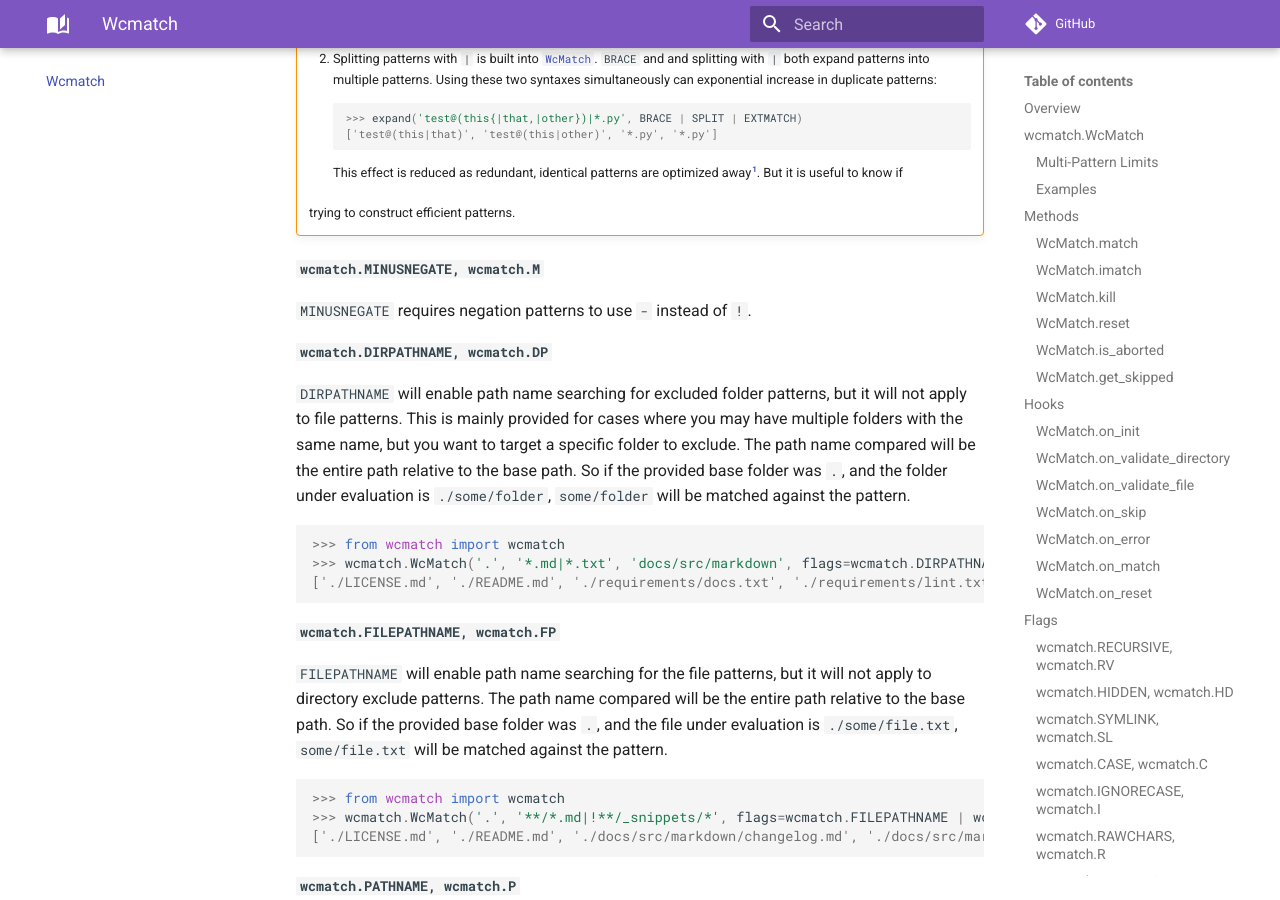
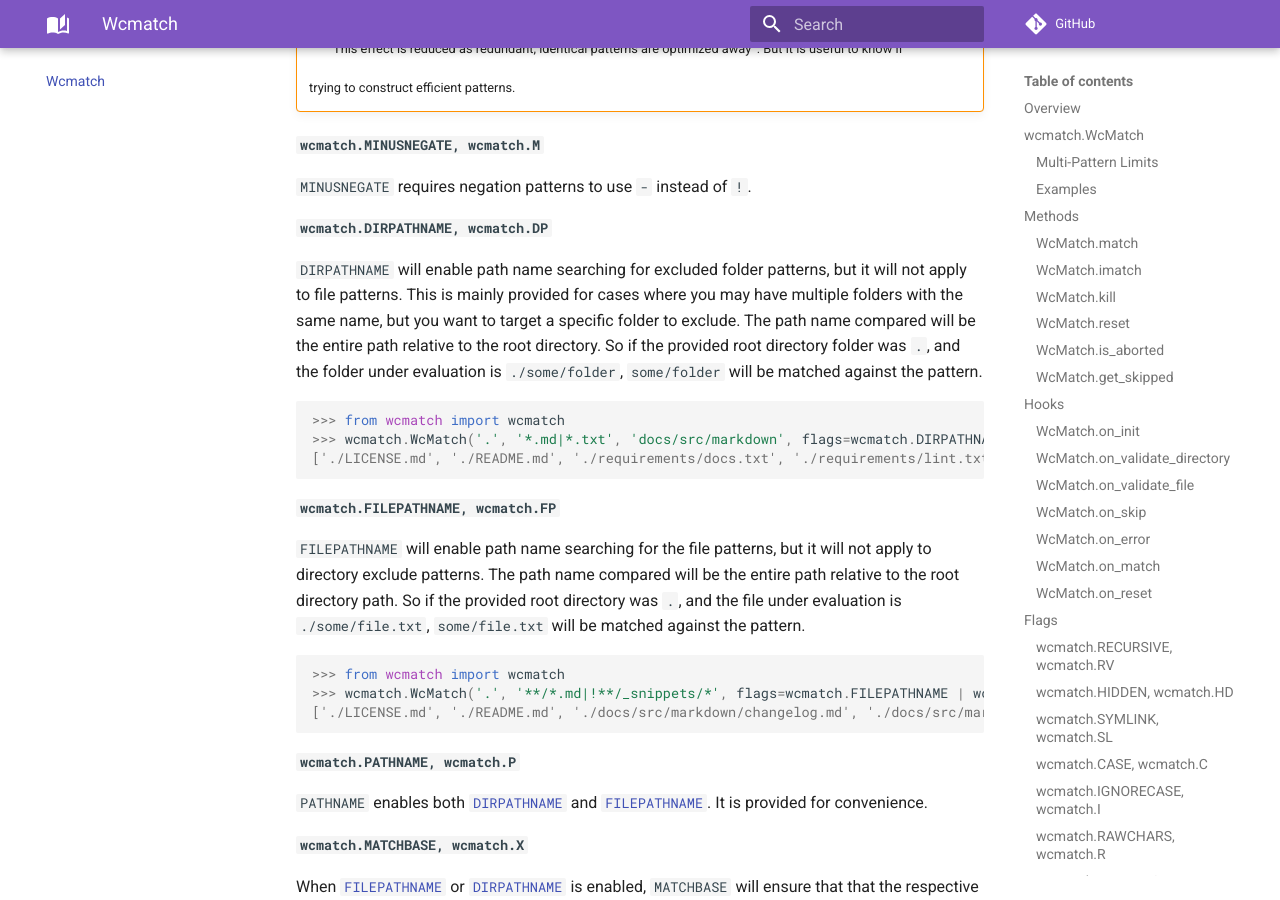
Before and after one commit to facelessuser/wcmatch, an MkDocs documentation site: the page built from docs/src/markdown/wcmatch.md, in a window 1280 px wide and 900 px high, scrolled down 7789 px. Built offline with MkDocs 1.6.1 and Material for MkDocs 9.7.7, drawn with Linux system fonts in a browser that asks for light colours; comment, search, counter and statistics services are not loaded; some of the changed text lies outside the part shown.

Commit message:
Default parameters can be treated as args or kwargs, but not custom

````diff
--- a/docs/src/markdown/about/changelog.md
+++ b/docs/src/markdown/about/changelog.md
@@ -1,4 +1,13 @@
 # Changelog
+
+## 8.0
+
+- **NEW**: `WcMatch`'s `on_init` hook now only accepts `kwargs` and not `args`.
+- **NEW**: Cosmetic change of referring to the first `__init__` parameter as `root_dir` instead of `base`. This is to
+  make it more clear when we are talking about the overall root directory that all paths are relative to vs the base
+  base path of a file which is relative to the root directory and the actual file name.
+- **NEW**: Internal attribute of `WcMatch` changed from `base` to `_root_dir`. This attribute is not really meant to be
+  referenced by users and as been marked as private.
 
 ## 7.2
 
--- a/docs/src/markdown/wcmatch.md
+++ b/docs/src/markdown/wcmatch.md
@@ -8,7 +8,7 @@
 
 `wcmatch.WcMatch` was originally written to provide a simple user interface for searching specific files in
 [Rummage](https://github.com/facelessuser/Rummage). A class was needed to facilitate a user interface where a user could
-select a base path, define one or more file patterns they wanted to search for, and provide folders to exclude if
+select a root directory, define one or more file patterns they wanted to search for, and provide folders to exclude if
 needed. It needed to be aware of hidden files on different systems, not just ignoring files that start with `.`. It also
 needed to be extendable so we could further filter returned files by size, creation date, or whatever else was decided.
 While [`glob`](./glob.md) is a fantastic file and folder search tool, it just didn't make sense for such a user
@@ -220,8 +216,8 @@
 specify additional arguments when deriving from `WcMatch`.
 
 !!! new "Changed 8.0"
-    Starting in 8.0, `on_init` only accepts keyword arguments as now WcMatch requires all parameters (except `root_dir`
-    and `file_pattern`) to be keyword parameters and must explicitly be specified in the form `key=value`.
+    Starting in 8.0, `on_init` only accepts keyword arguments as now `WcMatch` requires all parameters (except
+    `root_dir` and `file_pattern`) to be keyword parameters and must explicitly be specified in the form `key=value`.
 
 #### `WcMatch.on_validate_directory` {: #on_validate_directory}
 
@@ -378,8 +374,9 @@
 
 `DIRPATHNAME` will enable path name searching for excluded folder patterns, but it will not apply to file patterns. This
 is mainly provided for cases where you may have multiple folders with the same name, but you want to target a specific
-folder to exclude. The path name compared will be the entire path relative to the base path.  So if the provided base
-folder was `.`, and the folder under evaluation is `./some/folder`, `some/folder` will be matched against the pattern.
+folder to exclude. The path name compared will be the entire path relative to the root directory.  So if the provided
+root directory folder was `.`, and the folder under evaluation is `./some/folder`, `some/folder` will be matched against
+the pattern.
 
 ```pycon3
 >>> from wcmatch import wcmatch
@@ -390,8 +387,9 @@
 #### `wcmatch.FILEPATHNAME, wcmatch.FP` {: #filepathname}
 
 `FILEPATHNAME` will enable path name searching for the file patterns, but it will not apply to directory exclude
-patterns. The path name compared will be the entire path relative to the base path.  So if the provided base folder was
-`.`, and the file under evaluation is `./some/file.txt`, `some/file.txt` will be matched against the pattern.
+patterns. The path name compared will be the entire path relative to the root directory path.  So if the provided root
+directory was `.`, and the file under evaluation is `./some/file.txt`, `some/file.txt` will be matched against the
+pattern.
 
 ```pycon3
 >>> from wcmatch import wcmatch
````
Also changed, not shown: other parts of docs/src/markdown/wcmatch.md (+5 -9 lines), 2 other files.
